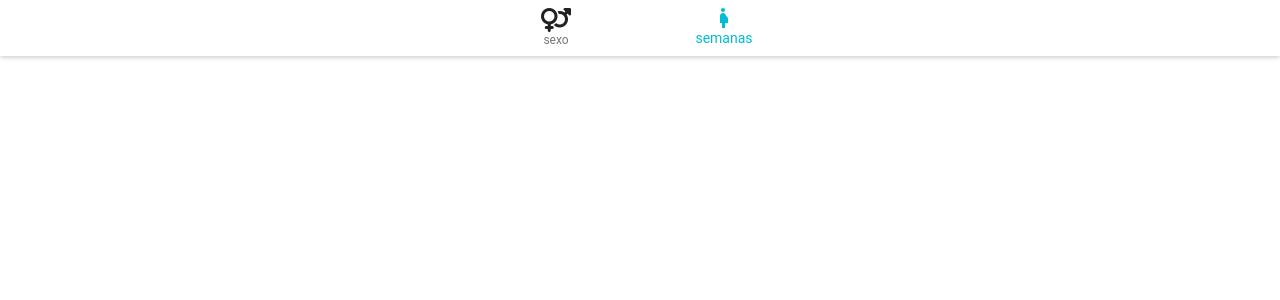
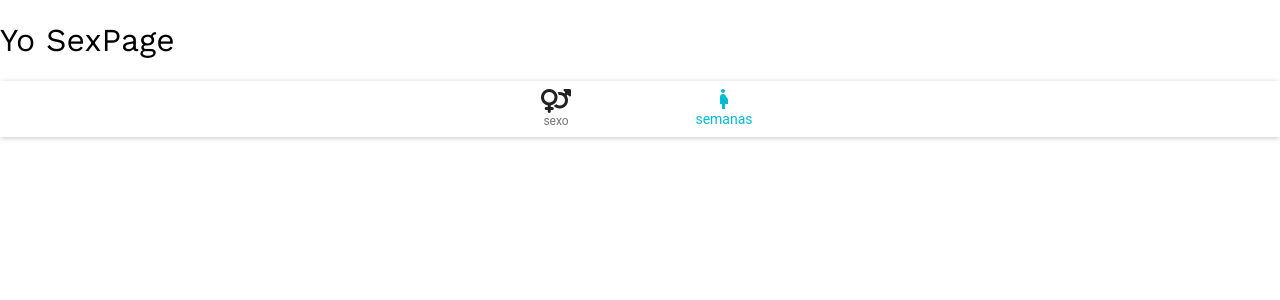
Before and after one commit to EduardoBilk/lentilha, a React (Create React App) app: page /which-sex in a window 1280 px wide. Shown: the top 300 px of the page. Built offline with nearby package versions, Linux system fonts and the light colour scheme.

Commit message:
finished routing

```diff
--- a/src/components/App.js
+++ b/src/components/App.js
@@ -3,6 +3,7 @@ import { BrowserRouter as Router, Route } from 'react-router-dom';
 import MuiThemeProvider from 'material-ui/styles/MuiThemeProvider';
 import BottomBar from './BottomBar';
 import WeeksPage from './WeeksPage';
+import SexPage from './SexPage';
 import './App.css';
 
 class App extends Component {
@@ -15,6 +16,7 @@ class App extends Component {
       <Router>
         <div>
           <Route exact path="/" component={WeeksPage} />
+          <Route path="/which-sex" component={SexPage} />
           <MuiThemeProvider>
             <div>
               <BottomBar />
--- a/src/components/BottomBar.js
+++ b/src/components/BottomBar.js
@@ -1,4 +1,5 @@
 import React, { Component } from 'react';
+import { withRouter } from 'react-router';
 import { BottomNavigation, BottomNavigationItem } from 'material-ui/BottomNavigation';
 import Paper from 'material-ui/Paper';
 import VenusMarsIco from './VenusMarsIcon';
@@ -17,9 +18,15 @@ class BottomBar extends Component {
   }
 
   select = index => {
+    console.log(index);
     this.setState({
       selectedIndex: index
     });
+    if (index) {
+      this.props.history.push('/');
+    } else {
+      this.props.history.push('/which-sex');
+    }
   };
   render() {
     return (
@@ -33,4 +40,4 @@ class BottomBar extends Component {
     );
   }
 }
-export default BottomBar;
+export default withRouter(BottomBar);
--- /dev/null
+++ b/src/components/SexPage.js
@@ -0,0 +1,16 @@
+import React, { Component } from 'react';
+
+class SexPage extends Component {
+  constructor(props) {
+    super(props);
+    this.state = {
+      mCount: 0,
+      fCount: 0
+    };
+  }
+
+  render() {
+    return <h1>Yo SexPage</h1>;
+  }
+}
+export default SexPage;
```
